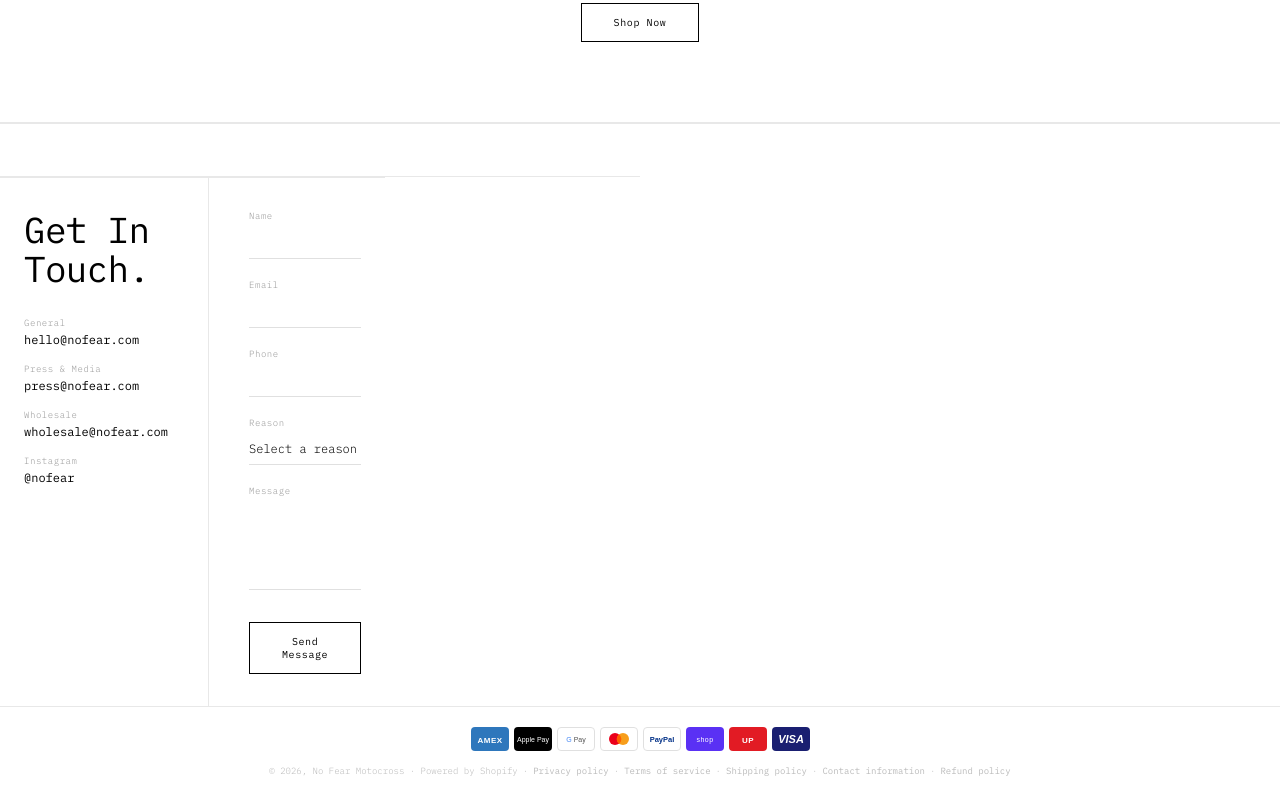
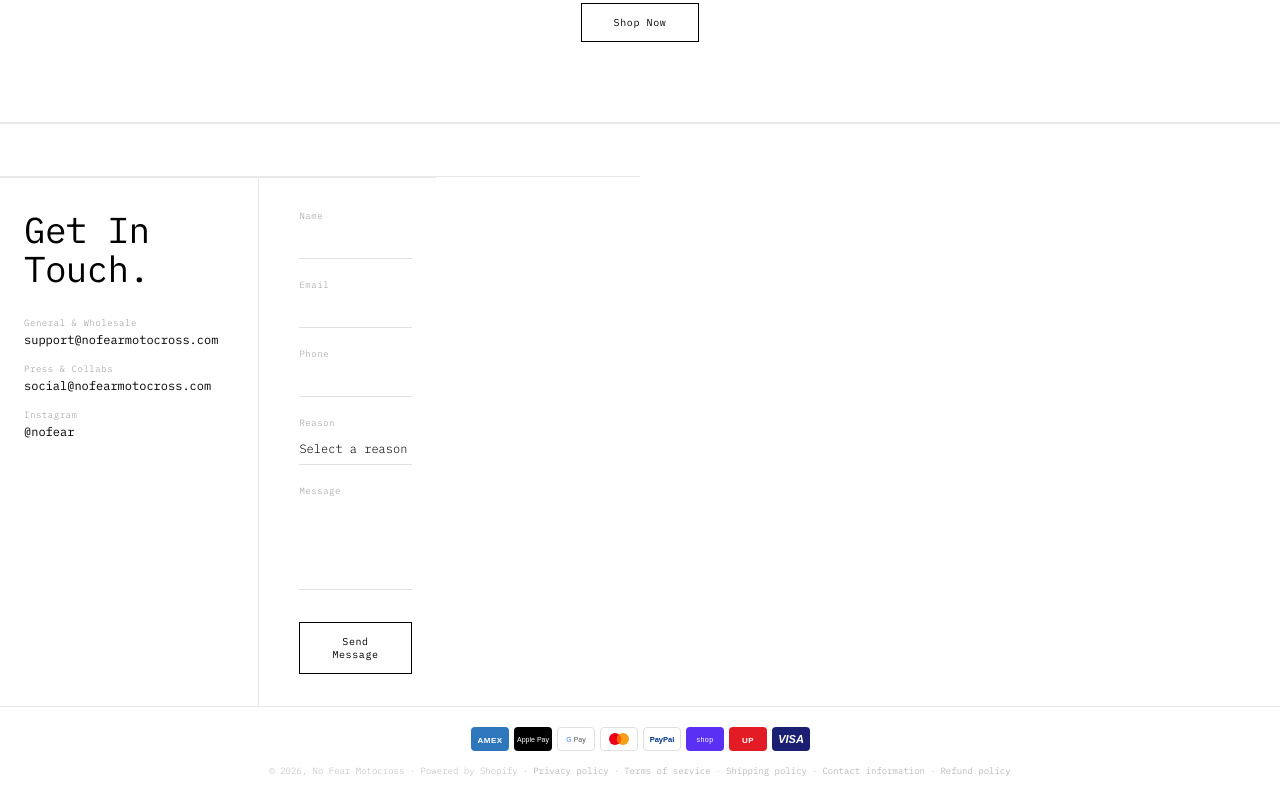
Before and after one commit to Curateddept/nofear-site, a plain HTML site: page index.html in a window 1280 px wide. Shown: the part 2664-3464 px from the top of the page. Drawn offline with Linux system fonts and the light colour scheme; a web font is replaced by a local one.

Commit message:
Update contact emails to support and social

```diff
--- a/index.html
+++ b/index.html
@@ -1078,9 +1078,8 @@
     <div style="display:grid;grid-template-columns:1fr 1fr;border-top:1px solid #e8e8e8;">
       <div class="contact-left">
         <h1>Get In<br>Touch.</h1>
-        <div class="c-row"><div class="c-lbl">General</div><div class="c-val">hello@nofear.com</div></div>
-        <div class="c-row"><div class="c-lbl">Press & Media</div><div class="c-val">press@nofear.com</div></div>
-        <div class="c-row"><div class="c-lbl">Wholesale</div><div class="c-val">wholesale@nofear.com</div></div>
+        <div class="c-row"><div class="c-lbl">General & Wholesale</div><div class="c-val">support@nofearmotocross.com</div></div>
+        <div class="c-row"><div class="c-lbl">Press & Collabs</div><div class="c-val">social@nofearmotocross.com</div></div>
         <div class="c-row"><div class="c-lbl">Instagram</div><div class="c-val">@nofear</div></div>
       </div>
       <div class="contact-right">
```
